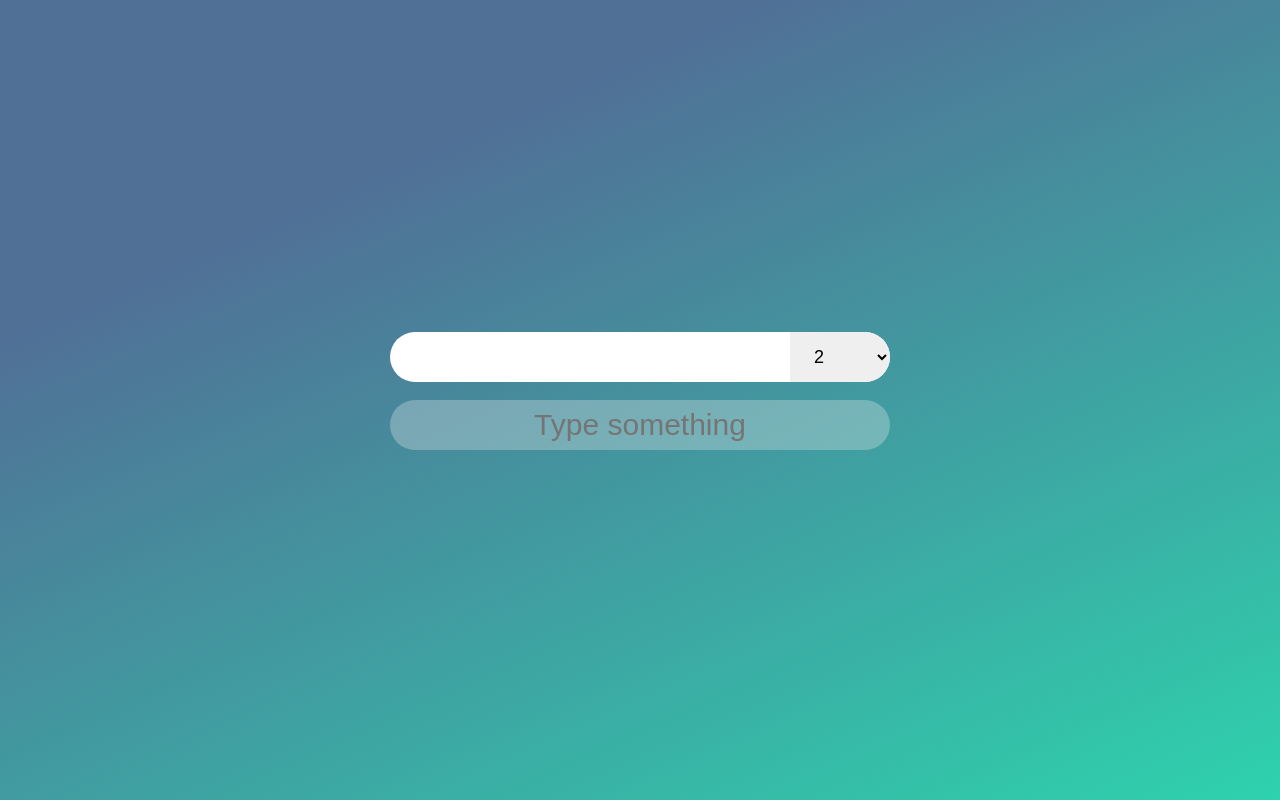
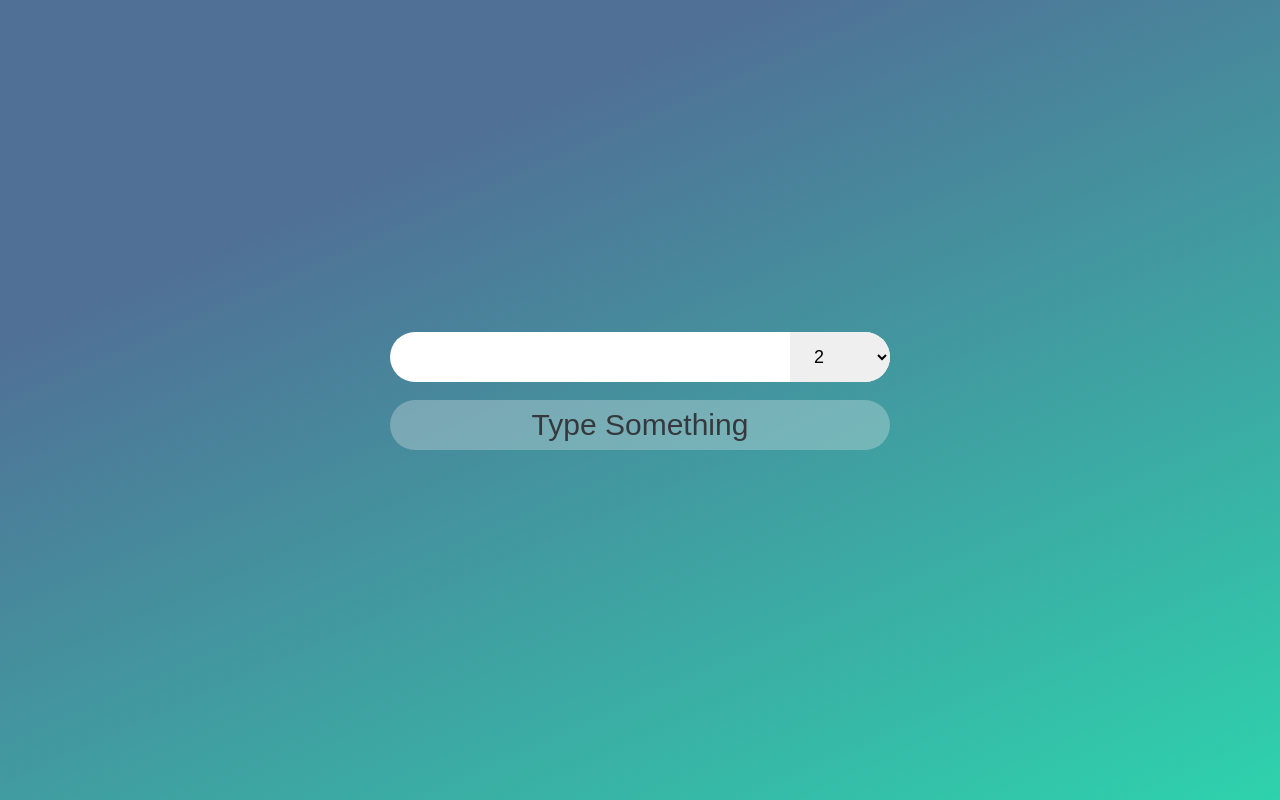
Before and after one commit to callmegin/converter, a React (Create React App) app: page / in a window 1280 px wide. Built offline with nearby package versions, Linux system fonts and the light colour scheme.

Commit message:
outputValue bugfix

```diff
--- a/src/App.js
+++ b/src/App.js
@@ -13,10 +13,10 @@ function App() {
 
   useEffect(() => {
     const parsed = parseInt(inputValue, 10);
-    if (isNaN(inputValue)) {
-      return setOutputValue('?????');
-    }
-    outputValue !== '' && setOutputValue(parsed.toString(base));
+    isNaN(inputValue) && setOutputValue('?????');
+    inputValue !== ''
+      ? setOutputValue(parsed.toString(base))
+      : setOutputValue('Type Something');
   }, [inputValue, outputValue, base]);
 
   const changeHandler = (value) => {
@@ -29,7 +29,7 @@ function App() {
       setError('Numbers only');
     }
   };
-  console.log(outputValue);
+
   return (
     <s.Parent justifyCenter alignCenter>
       <Input
```
